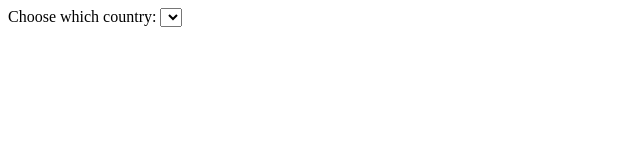
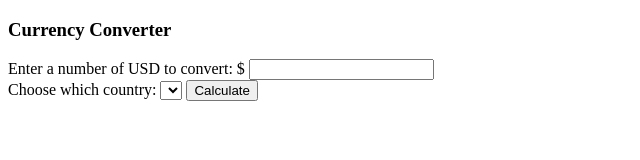
Before and after one commit to dani-renner/currency-exchanger, a plain HTML site: page docs/index.html in a window 1280 px wide. Shown: the whole page, without its empty margins (0-640 px from the left). Drawn offline with Linux system fonts and the light colour scheme.

Commit message:
add button & output class

```diff
--- a/docs/index.html
+++ b/docs/index.html
@@ -5,10 +5,14 @@
 </head>
 <body>
   <div class = "container">
+    <h3>Currency Converter</h3>
+    <label for="dollars">Enter a number of USD to convert: $</label>
+    <input id="dollars" class="form-control" type="text">
+    <br>
     <label for="country">Choose which country:</label>
-    <select name="country" id="country">
-      <option value=""><span id="countryName"></span></option>
-    </select>
+    <select name="country" id="country"></select>
+    <button type="submit" class="btn btn-dark">Calculate</button>
+    <div class="output"></div>
   </div>
 </body>
 </html>
```
